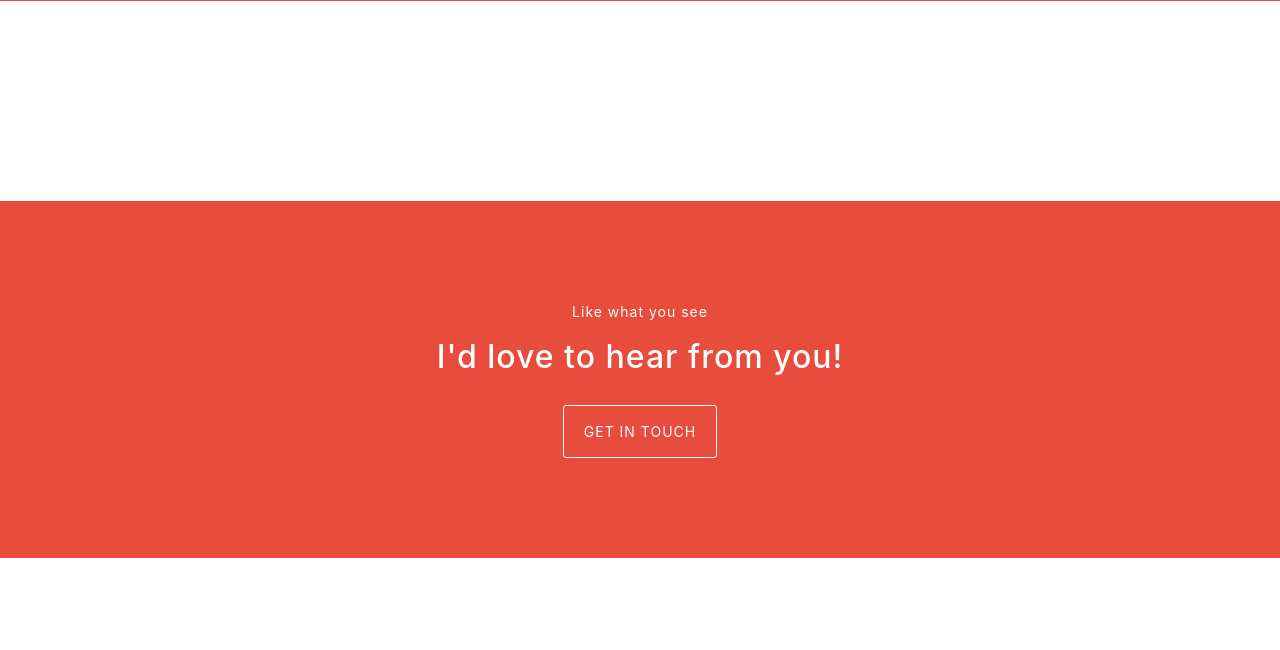
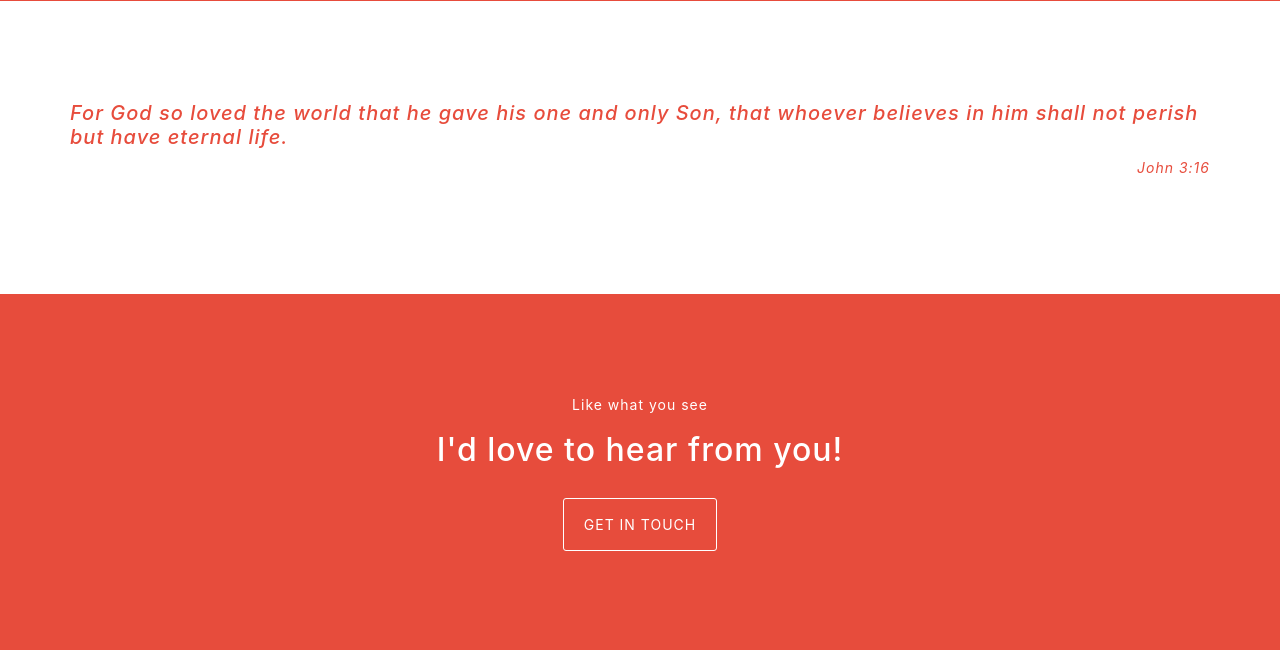
Before and after one commit to bfartsov/bfartsov_portfolio, a Django app: page / in a window 1280 px wide. Shown: the part 2017-2667 px from the top of the page. Run offline with Django 3.2, Linux system fonts and the light colour scheme; data comes from the database, SQL or seed files in the repository; some libraries are stand-ins or nearby versions.

Commit message:
added verse

```diff
--- a/portfolio/templates/index.html
+++ b/portfolio/templates/index.html
@@ -142,7 +142,13 @@
     <!--//statistics-->
     <div id="stats" class="statsSection section">
       <div class="container">
-        <div class="row"></div>
+        <div class="row">
+          <blockquote class="verse" cite="John 3:16">
+            <h5><i>For God so loved the world that he gave his one and only Son, that whoever believes in him shall not perish but have eternal life.</i></h5>
+            <cite>John 3:16</cite>
+
+         </blockquote>
+        </div>
       </div>
     </div>
     <!--//contact section-->
--- a/static/css/main.css
+++ b/static/css/main.css
@@ -289,3 +289,9 @@ body {
     top:0;
     opacity: 0.8;
 }
+#stats .verse {
+    color: #e74c3c;
+}
+#stats .verse cite {
+    float: right;
+}
```
